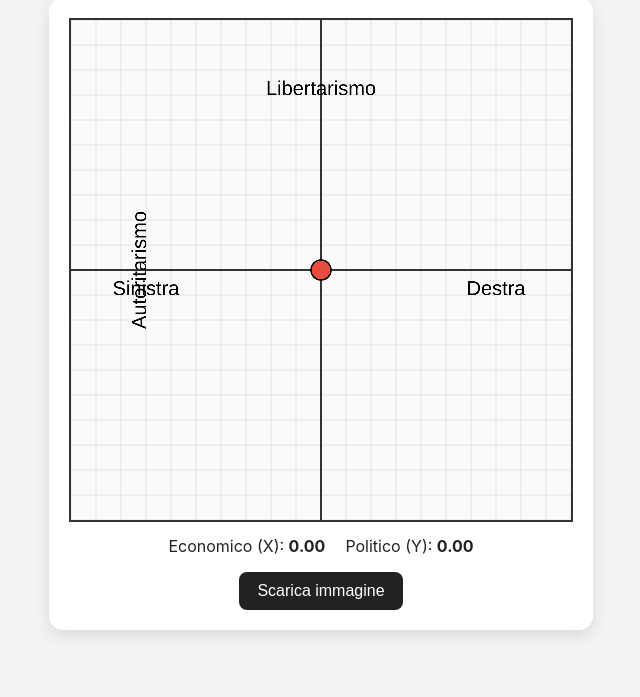
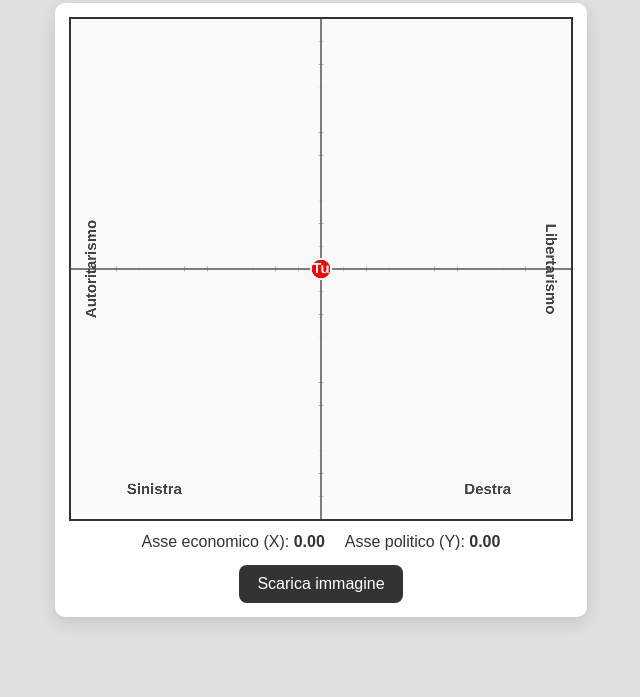
Before and after one commit to SaraLuxemburg36/PoliticalValuesTest, a plain HTML site: page results.html in a window 1280 px wide. Shown: the part 143-840 px from the top of the page, without its empty margins (319-959 px from the left). Drawn offline with Linux system fonts and the light colour scheme.

Commit message:
Update results.html

```diff
--- a/results.html
+++ b/results.html
@@ -1,13 +1,13 @@
 <!DOCTYPE html>
 <html lang="it">
 <head>
-  <meta charset="UTF-8" />
-  <meta name="viewport" content="width=device-width,initial-scale=1" />
-  <title>Risultati - Test Politico</title>
+  <meta charset="UTF-8">
+  <title>Risultati - Political Compass</title>
+  <meta name="viewport" content="width=device-width,initial-scale=1">
   <style>
     body {
-      background-color: #f3f3f3;
-      font-family: "Inter", Arial, sans-serif;
+      background-color: #e0e0e0;
+      font-family: Arial, sans-serif;
       display: flex;
       flex-direction: column;
       align-items: center;
@@ -16,151 +16,164 @@
       margin: 0;
       padding: 20px;
     }
+
     h1 {
-      margin-bottom: 14px;
+      margin: 10px 0 18px;
       color: #222;
     }
+
     .frame {
       background: white;
-      padding: 20px;
-      border-radius: 14px;
-      box-shadow: 0 6px 16px rgba(0,0,0,0.1);
+      padding: 14px;
+      border-radius: 10px;
+      box-shadow: 0 6px 18px rgba(0,0,0,0.12);
       text-align: center;
     }
+
     canvas {
       border: 2px solid #333;
-      background: #fafafa;
       display: block;
       width: 500px;
       height: 500px;
       max-width: 100%;
-      margin: 0 auto;
+      background-color: #fafafa;
     }
+
     .values {
+      margin-top: 12px;
+      color: #333;
+      font-size: 1rem;
+      display: flex;
+      gap: 20px;
+      justify-content: center;
+    }
+
+    #download-btn {
       margin-top: 14px;
-      font-size: 1rem;
-      color: #222;
-      display: flex;
-      justify-content: center;
-      gap: 20px;
-    }
-    #download-btn {
-      margin-top: 16px;
       padding: 10px 18px;
       font-size: 1rem;
-      background-color: #222;
+      background-color: #333;
       color: white;
       border: none;
       border-radius: 8px;
       cursor: pointer;
     }
-    #download-btn:hover {
-      background-color: #444;
-    }
+
     @media (max-width: 520px) {
       canvas { width: 320px; height: 320px; }
     }
   </style>
 </head>
 <body>
-  <h1>Risultati del Test Politico</h1>
+  <h1>I tuoi risultati</h1>
 
   <div class="frame">
     <canvas id="compass" width="2000" height="2000"></canvas>
+
     <div class="values">
-      <div>Economico (X): <strong id="x-val">0.00</strong></div>
-      <div>Politico (Y): <strong id="y-val">0.00</strong></div>
+      <div>Asse economico (X): <strong id="x-val">0.00</strong></div>
+      <div>Asse politico (Y): <strong id="y-val">0.00</strong></div>
     </div>
+
     <button id="download-btn">Scarica immagine</button>
   </div>
 
   <script>
-    // Recupera coordinate memorizzate (già scalate -10..+10)
-    let xCoord = parseFloat(localStorage.getItem("userX")) || 0;
-    let yCoord = parseFloat(localStorage.getItem("userY")) || 0;
+    // =============================
+    // RECUPERO DATI
+    // =============================
+    const userX = parseFloat(localStorage.getItem("userX")) || 0;
+    const userY = parseFloat(localStorage.getItem("userY")) || 0;
 
-    // Reimponiamo i limiti (per sicurezza)
-    if (xCoord > 10) xCoord = 10;
-    if (xCoord < -10) xCoord = -10;
-    if (yCoord > 10) yCoord = 10;
-    if (yCoord < -10) yCoord = -10;
+    document.getElementById("x-val").textContent = userX.toFixed(2);
+    document.getElementById("y-val").textContent = userY.toFixed(2);
 
-    document.getElementById("x-val").textContent = xCoord.toFixed(2);
-    document.getElementById("y-val").textContent = yCoord.toFixed(2);
-
+    // =============================
+    // DISEGNO GRAFICO
+    // =============================
     const canvas = document.getElementById("compass");
     const ctx = canvas.getContext("2d");
+    const w = canvas.width;
+    const h = canvas.height;
+    const midX = w / 2;
+    const midY = h / 2;
 
-    const size = canvas.width; // 2000
-    const center = size / 2;
-    const step = size / 20; // 1 unità = 100px (per scala -10..+10)
+    // Disegna assi principali
+    ctx.strokeStyle = "#000";
+    ctx.lineWidth = 4;
+    ctx.beginPath();
+    ctx.moveTo(midX, 0);
+    ctx.lineTo(midX, h);
+    ctx.moveTo(0, midY);
+    ctx.lineTo(w, midY);
+    ctx.stroke();
 
-    // === SFONDO GRIGLIA ===
-    ctx.fillStyle = "#fafafa";
-    ctx.fillRect(0, 0, size, size);
-    ctx.strokeStyle = "#ccc";
-    ctx.lineWidth = 3;
-
-    // linee verticali/orizzontali
+    // Tacche per scala (-10..10)
+    ctx.strokeStyle = "#666";
+    ctx.lineWidth = 1;
     for (let i = -10; i <= 10; i++) {
-      const pos = center + i * step;
-      // verticale
+      if (i === 0) continue;
+      const x = midX + (i * (w / 22)); // leggero margine
+      const y = midY - (i * (h / 22));
+      // tacche orizzontali
       ctx.beginPath();
-      ctx.moveTo(pos, 0);
-      ctx.lineTo(pos, size);
+      ctx.moveTo(x, midY - 10);
+      ctx.lineTo(x, midY + 10);
       ctx.stroke();
-      // orizzontale
+      // tacche verticali
       ctx.beginPath();
-      ctx.moveTo(0, pos);
-      ctx.lineTo(size, pos);
+      ctx.moveTo(midX - 10, y);
+      ctx.lineTo(midX + 10, y);
       ctx.stroke();
     }
 
-    // === ASSI CENTRALI ===
-    ctx.strokeStyle = "#333";
-    ctx.lineWidth = 6;
+    // Etichette
+    ctx.font = "bold 60px Arial";
+    ctx.fillStyle = "#444";
+    ctx.textAlign = "center";
+    ctx.fillText("Sinistra", midX - w/3, h - 100);
+    ctx.fillText("Destra", midX + w/3, h - 100);
+    ctx.save();
+    ctx.translate(100, midY);
+    ctx.rotate(-Math.PI / 2);
+    ctx.fillText("Autoritarismo", 0, 0);
+    ctx.restore();
+    ctx.save();
+    ctx.translate(w - 100, midY);
+    ctx.rotate(Math.PI / 2);
+    ctx.fillText("Libertarismo", 0, 0);
+    ctx.restore();
 
-    // Asse X (economico)
+    // =============================
+    // POSIZIONE UTENTE
+    // =============================
+    // userX e userY sono in scala -10..+10
+    const scaleX = (w / 20);
+    const scaleY = (h / 20);
+    const posX = midX + userX * scaleX;
+    const posY = midY - userY * scaleY;
+
+    ctx.fillStyle = "red";
     ctx.beginPath();
-    ctx.moveTo(0, center);
-    ctx.lineTo(size, center);
-    ctx.stroke();
-
-    // Asse Y (politico)
-    ctx.beginPath();
-    ctx.moveTo(center, 0);
-    ctx.lineTo(center, size);
-    ctx.stroke();
-
-    // === ETICHETTE ===
-    ctx.fillStyle = "#000";
-    ctx.font = "80px Arial";
-    ctx.textAlign = "center";
-    ctx.fillText("Sinistra", center - 700, center + 100);
-    ctx.fillText("Destra", center + 700, center + 100);
-    ctx.rotate(-Math.PI / 2);
-    ctx.fillText("Autoritarismo", -center, center - 700);
-    ctx.rotate(Math.PI / 2);
-    ctx.fillText("Libertarismo", center, center - 700);
-
-    // === PUNTO UTENTE ===
-    const px = center + xCoord * step;
-    const py = center - yCoord * step;
-
-    ctx.fillStyle = "#e74c3c";
-    ctx.beginPath();
-    ctx.arc(px, py, 40, 0, 2 * Math.PI);
+    ctx.arc(posX, posY, 40, 0, 2 * Math.PI);
     ctx.fill();
 
-    // Cerchio nero attorno
-    ctx.strokeStyle = "#000";
+    ctx.strokeStyle = "white";
     ctx.lineWidth = 6;
     ctx.stroke();
 
-    // === DOWNLOAD IMMAGINE ===
+    ctx.font = "bold 60px Arial";
+    ctx.fillStyle = "#fff";
+    ctx.textAlign = "center";
+    ctx.textBaseline = "middle";
+    ctx.fillText("Tu", posX, posY);
+
+    // =============================
+    // DOWNLOAD
+    // =============================
     document.getElementById("download-btn").addEventListener("click", () => {
       const link = document.createElement("a");
-      link.download = "risultato_test_politico.png";
+      link.download = "risultato_political_compass.png";
       link.href = canvas.toDataURL("image/png");
       link.click();
     });
```
